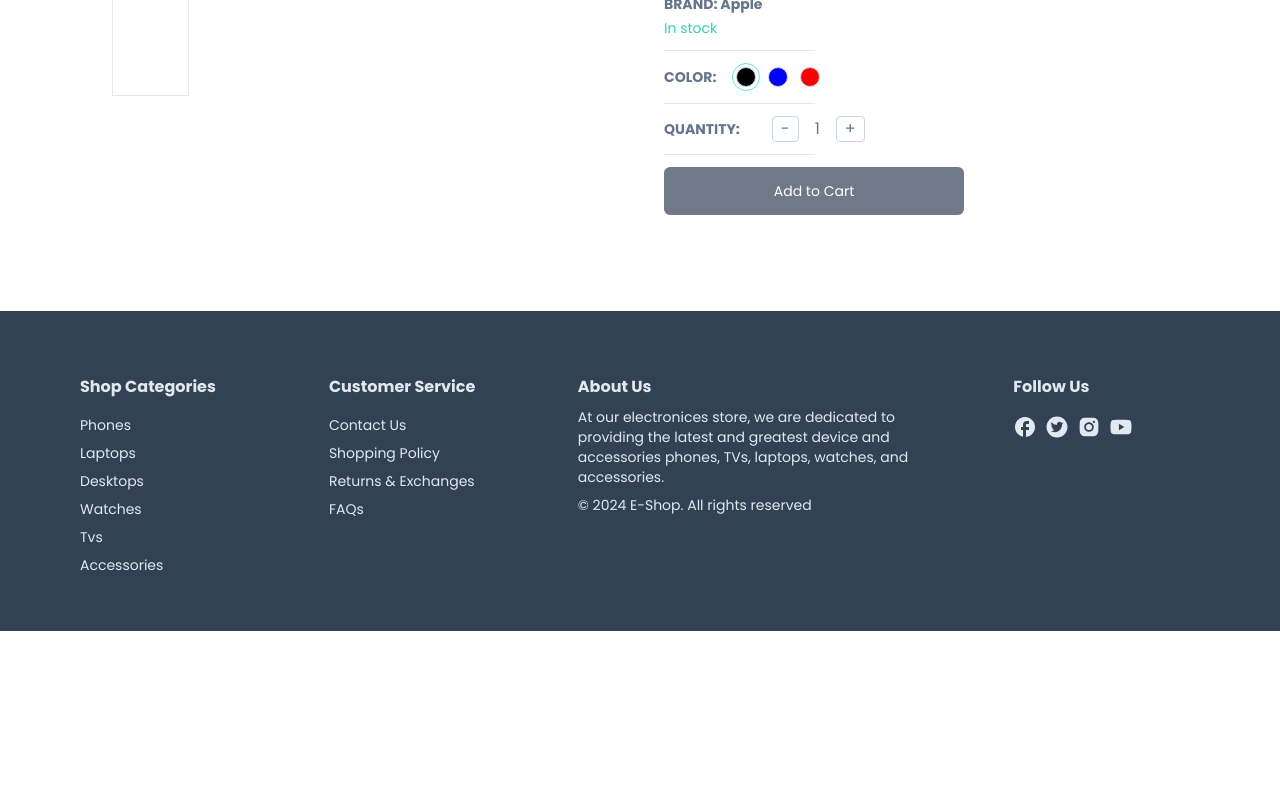
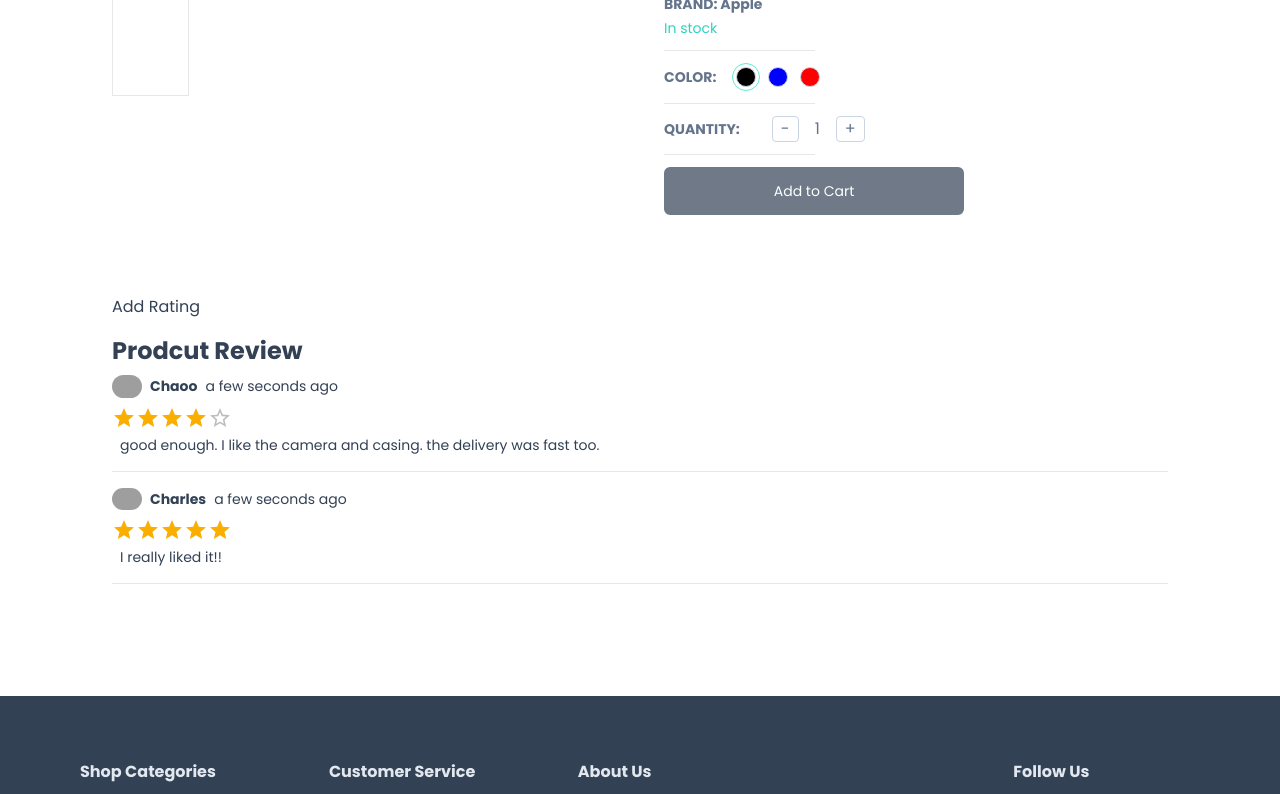
Before and after one commit to 9minseok/E-shop, a Next.js app: page /product/1 in a window 1280 px wide. Shown: the part 501-1295 px from the top of the page. Before the commit the page ends 1132 px from the top, so only its background shows below. Built offline with nearby package versions, Linux system fonts and the light colour scheme; grey boxes are pictures that could not be loaded; a web font is replaced by a local one.

Commit message:
add: detailpage reviews

```diff
--- /dev/null
+++ b/app/components/Avatar.tsx
@@ -0,0 +1,23 @@
+import Image from "next/image";
+import { FaUserCircle } from "react-icons/fa";
+
+interface AvatarProps {
+  src?: string | null | undefined
+}
+
+const Avatar: React.FC<AvatarProps> = ({src}) => {
+  if(src) {
+    return (
+      <Image
+        src={src}
+        alt="Avatar"
+        className="rounded-full"
+        height="30"
+        width="30"
+      />
+    );
+  }
+  return <FaUserCircle size={24}/>;
+}
+
+export default Avatar;
--- /dev/null
+++ b/app/components/Heading.tsx
@@ -0,0 +1,17 @@
+interface HeadingProps {
+  title: string,
+  center?: boolean
+}
+
+const Heading: React.FC<HeadingProps> = ({
+  title,
+  center
+}) => {
+  return (
+    <div className={center? "text-center" : "text-start"}>
+      <h1 className="font-bold text-2xl">{title}</h1>
+    </div>
+   );
+}
+
+export default Heading;
--- /dev/null
+++ b/app/product/[productId]/ListRating.tsx
@@ -0,0 +1,40 @@
+'use client';
+
+import Heading from "@/app/components/Heading";
+import moment from "moment";
+import { Rating } from "@mui/material";
+import Avatar from "@/app/components/Avatar";
+
+interface ListRatingProps {
+  product: any;
+}
+
+const ListRating: React.FC<ListRatingProps> = ({
+  product
+}) => {
+  return (
+    <div>
+      <Heading title="Prodcut Review" />
+      <div className="text-sm mt-2">
+        {product.reviews && product.reviews.map((review: any) =>
+        {
+          return <div key={review.id}
+            className="max-w-300px">
+              <div className="flex gap-2 items-center">
+                <Avatar src={review.user.image} />
+                <div className="font-semibold">{review?.user.name}</div>
+                <div className="font-light">{moment(review.createdData).fromNow()}</div>
+              </div>
+              <div className="mt-2">
+                <Rating value={review.rating} readOnly />
+                <div className="ml-2">{review.comment}</div>
+                <hr className="mt-4 mb-4" />
+              </div>
+            </div>
+        })}
+      </div>
+    </div>
+   );
+}
+
+export default ListRating;
--- a/app/product/[productId]/page.tsx
+++ b/app/product/[productId]/page.tsx
@@ -1,6 +1,7 @@
 import Container from "@/app/components/Container";
 import { product } from "@/utils/product";
 import ProductDetails from "./ProductDetail";
+import ListRating from "./ListRating";
 
 interface IPrams {
   productId?: string
@@ -14,6 +15,10 @@
     <div className="p-8">
       <Container>
         <ProductDetails product = {product}/>
+        <div className="flex flex-col mt-20 gap-4">
+          <div>Add Rating</div>
+          <ListRating product={product} />
+        </div>
       </Container>
     </div>
    );
--- a/next.config.js
+++ b/next.config.js
@@ -1,7 +1,7 @@
 /** @type {import('next').NextConfig} */
 const nextConfig = {
   images: {
-    domains: ["m.media-amazon.com"],
+    domains: ["m.media-amazon.com", "lh3.googleusercontent.com"],
   },
 };
 
--- a/package.json
+++ b/package.json
@@ -18,6 +18,7 @@
     "autoprefixer": "10.4.17",
     "eslint": "8.56.0",
     "eslint-config-next": "14.1.0",
+    "moment": "^2.30.1",
     "next": "14.1.0",
     "postcss": "8.4.33",
     "react": "18.2.0",
```
Also changed, not shown: 1 other file (tests, documents, lock files or other folders).
